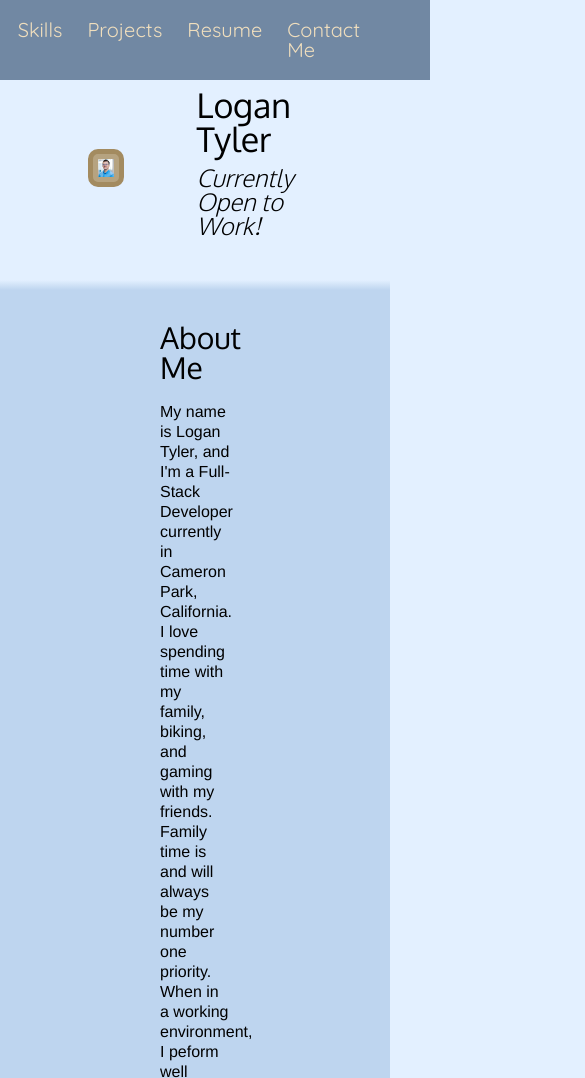
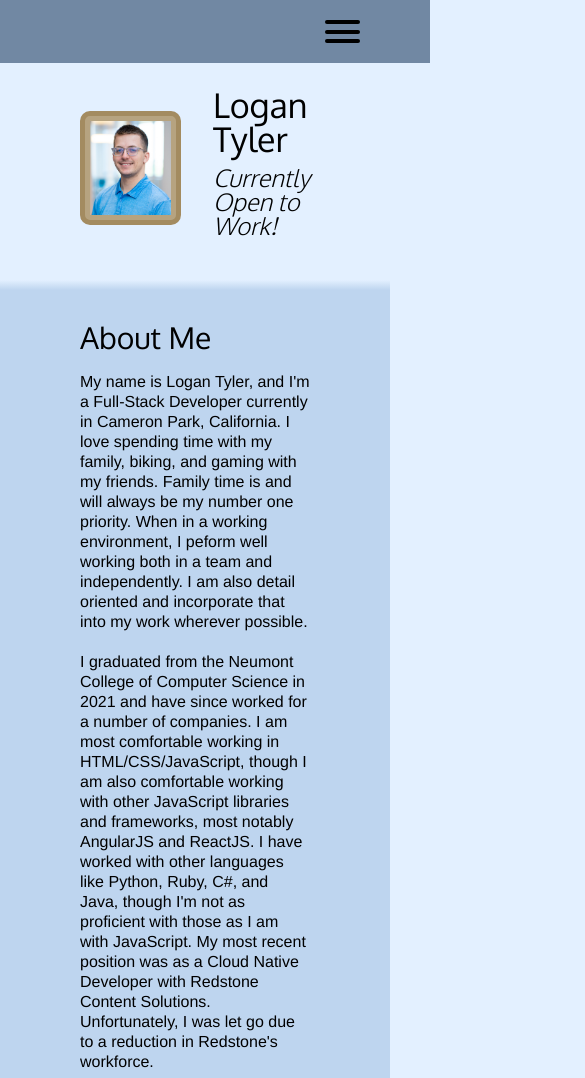
Before and after one commit to LoganTyl/LoganTyl.github.io, a plain HTML site: page index.html in a window 390 px wide. Shown: the top 1078 px of the page, 585 px wide, since content can reach past the window. Drawn offline with nearby package versions, Linux system fonts and the light colour scheme.

Commit message:
Started making hamburger menu for mobile

```diff
--- a/index.html
+++ b/index.html
@@ -20,6 +20,13 @@
                         <a href="#resume">Resume</a>
                         <a href="#contact">Contact Me</a>
                     </nav>
+                    <div class="hamburgerMenu">
+                        <div class="hamburgerIcon inactive">
+                            <span class="line line1"></span>
+                            <span class="line line2"></span>
+                            <span class="line line3"></span>
+                        </div>
+                    </div>
                 </header>
             </div>
             <div class="body" id="bodyContent">
--- a/styles/scss/colors.scss
+++ b/styles/scss/colors.scss
@@ -11,10 +11,3 @@ $color-theme-2-rgba: rgba(227,240,255, 1);
 $color-theme-3-rgba: rgba(190,213,239, 1);
 $color-theme-4-rgba: rgba(163,139,96, 1);
 $color-theme-5-rgba: rgba(240,222,189, 1);
-
-/* Color Theme Swatches in HSLA */
-$color-theme-1-hsla: hsla(212, 21, 54, 1);
-$color-theme-2-hsla: hsla(212, 100, 94, 1);
-$color-theme-3-hsla: hsla(211, 60, 84, 1);
-$color-theme-4-hsla: hsla(38, 26, 50, 1);
-$color-theme-5-hsla: hsla(38, 62, 84, 1);
--- a/styles/scss/styles.scss
+++ b/styles/scss/styles.scss
@@ -82,13 +82,34 @@ body {
         top: 0;
         width: 100%;
 
-        header {
+        > header {
             margin-right: 50px;
 
-            nav {
+            > nav {
                 display: flex;
                 justify-content: flex-end;
                 gap: 25px;
+            }
+
+            > div.hamburgerMenu {
+                display: flex;
+                justify-content: flex-end;
+
+                > .hamburgerIcon {
+                    display: none;
+                    height: 23px;
+                    width: 35px;
+                    flex-direction: column;
+                    justify-content: space-between;
+
+                    .line {
+                        display: block;
+                        height: 4px;
+                        width: 100%;
+                        border-radius: 10px;
+                        background: black;
+                    }
+                }
             }
         }
 
@@ -255,4 +276,63 @@ body {
             display: block;
         }
     }
+
+    @media screen and (max-width: 1000px) {
+        .body {
+            main {
+                > div {
+                    padding: 2rem 7.5rem;
+
+                    &#projects {
+                        ul {
+                            flex-direction: column;
+                            gap: 2rem;
+
+                            li {
+                                flex-direction: row;
+                                justify-content: flex-start;
+
+                                &.companyListItem {
+                                    embed {
+                                        &#healthCatalystLogo, &#zapmotoLogo {
+                                            bottom: 0px;
+                                        }
+                                    }
+                                }
+
+                            }
+                        }
+                    }
+                }
+            }
+        }
+    }
+
+    @media screen and (max-width: 750px) {
+        .navbar {
+            > header {
+                > nav {
+                    display: none;
+                }
+
+                > div.hamburgerMenu {
+                    > .hamburgerIcon {
+                        display: flex;
+                    }
+                }
+            }
+        }
+
+        .body {
+            main {
+                > div {
+                    padding: 2rem 5rem;
+
+                    &#home {
+                        gap: 2rem;
+                    }
+                }
+            }
+        }
+    }
 }
```
Also changed, not shown: styles/css/colors.css, styles/css/styles.css, 2 other files.
